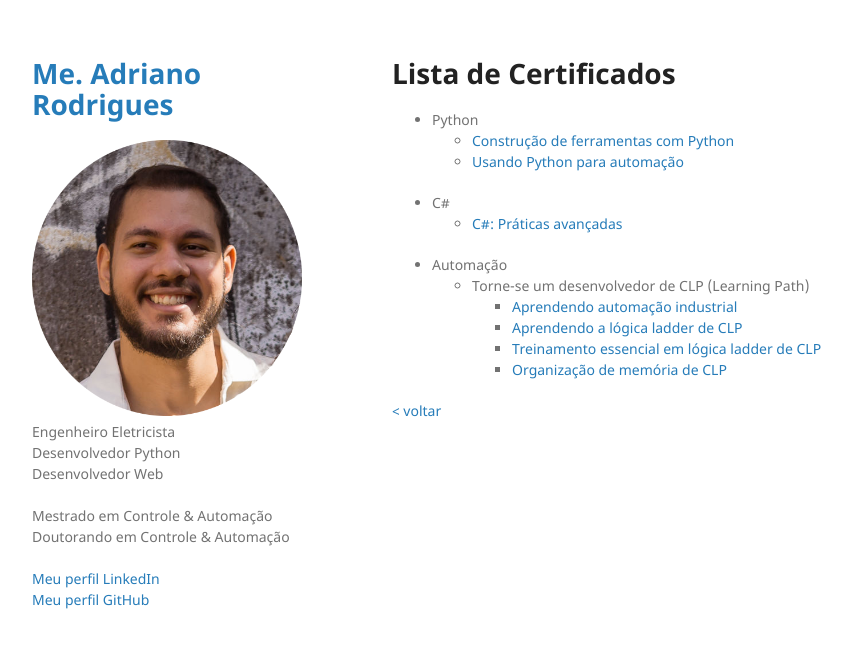
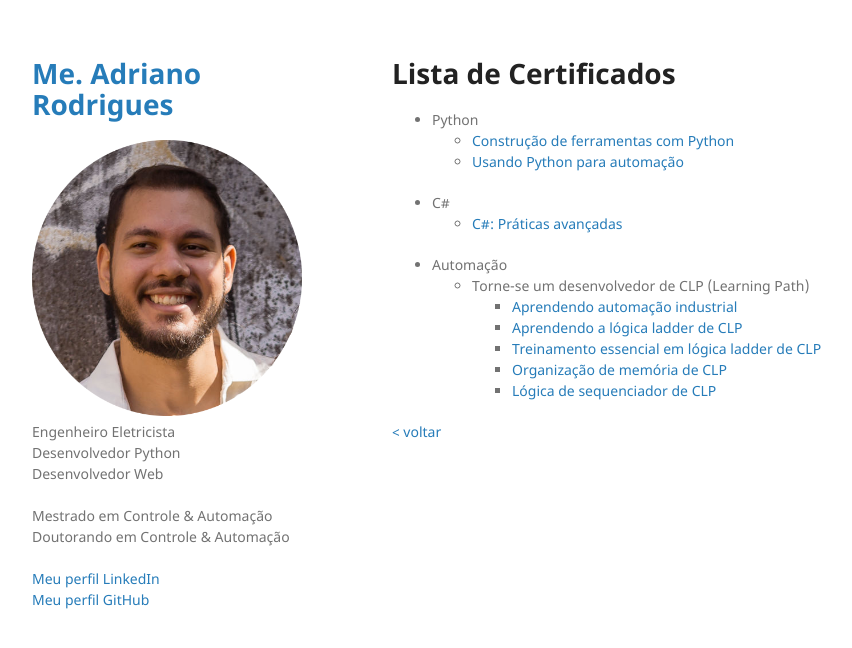
Before and after one commit to Adrianordp/Adrianordp.github.io, a Jekyll site: the page built from certificates/index.md, in a window 1280 px wide. Shown: the top 648 px of the page, without its empty margins (178-1030 px from the left). Built offline with Jekyll 4.4.1, drawn with Linux system fonts in a browser that asks for light colours.

Commit message:
Added 'plc sequencer logic' certificate

```diff
--- a/certificates/index.md
+++ b/certificates/index.md
@@ -17,5 +17,6 @@ layout: default
         - [Aprendendo a lógica ladder de CLP](./CertificateOfCompletion_Learning%20PLC%20Ladder%20Logic.pdf)
         - [Treinamento essencial em lógica ladder de CLP](./CertificateOfCompletion_PLC%20Ladder%20Logic%20Essential%20Training.pdf)
         - [Organização de memória de CLP](./CertificateOfCompletion_PLC%20Memory%20Organization.pdf)
+        - [Lógica de sequenciador de CLP](./CertificateOfCompletion_PLC%20Sequencer%20Logic.pdf)
 
 [< voltar](/)
```
Also changed, not shown: en/certificates/index.md (+1 -0 lines), 1 other file.
